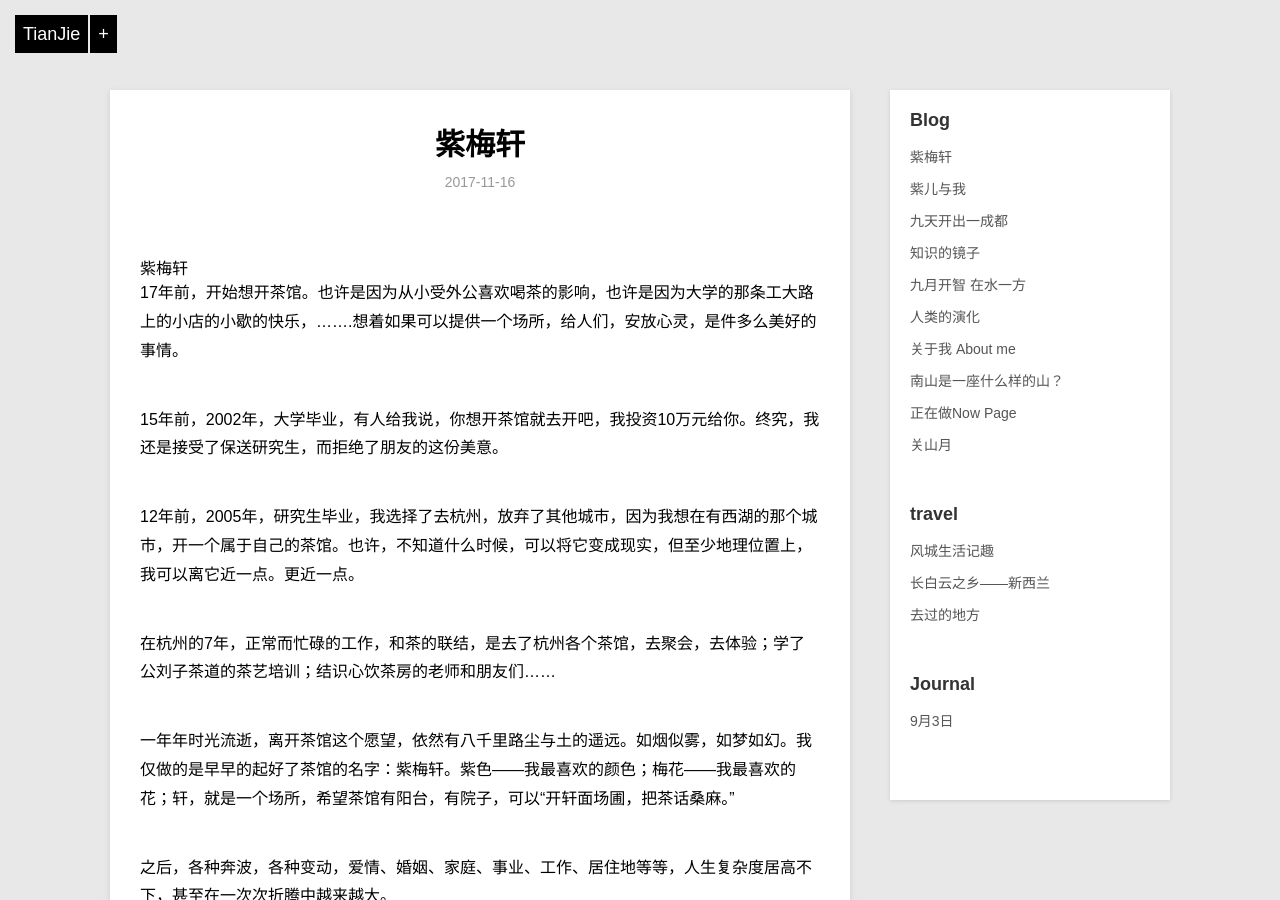
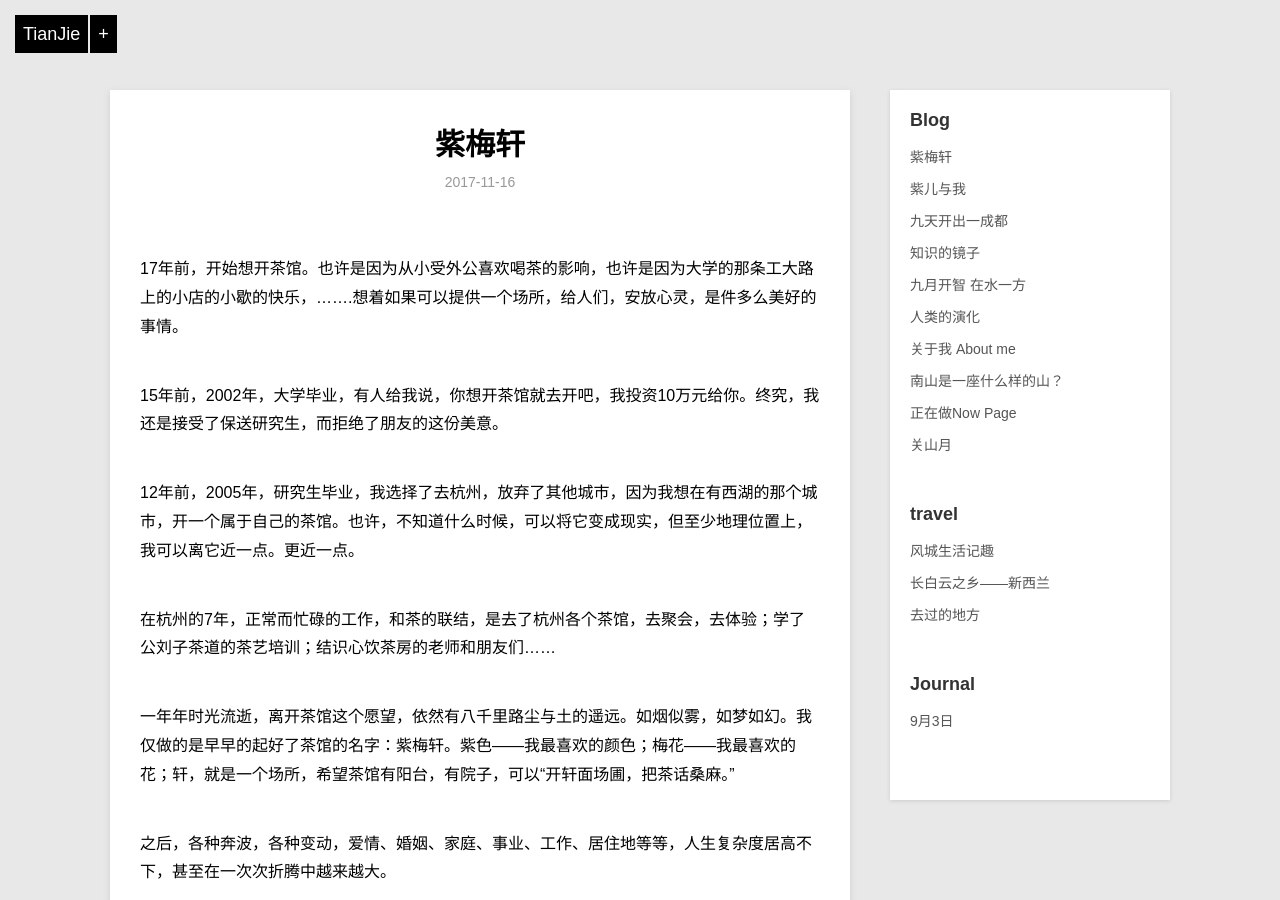
Before and after one commit to violettianjie/violettianjie.github.io, a Jekyll site: the page built from _posts/blog/2017-11-16-zi meixuan.md, in a window 1280 px wide and 900 px high. Built offline with Jekyll 4.4.1, drawn with Linux system fonts in a browser that asks for light colours.

Commit message:
Update 2017-11-16-zi meixuan.md

```diff
--- a/_posts/blog/2017-11-16-zi meixuan.md
+++ b/_posts/blog/2017-11-16-zi meixuan.md
@@ -6,7 +6,6 @@ category: blog
 ---
 
 
-# 紫梅轩
 
 17年前，开始想开茶馆。也许是因为从小受外公喜欢喝茶的影响，也许是因为大学的那条工大路上的小店的小歇的快乐，.......想着如果可以提供一个场所，给人们，安放心灵，是件多么美好的事情。
 
```
